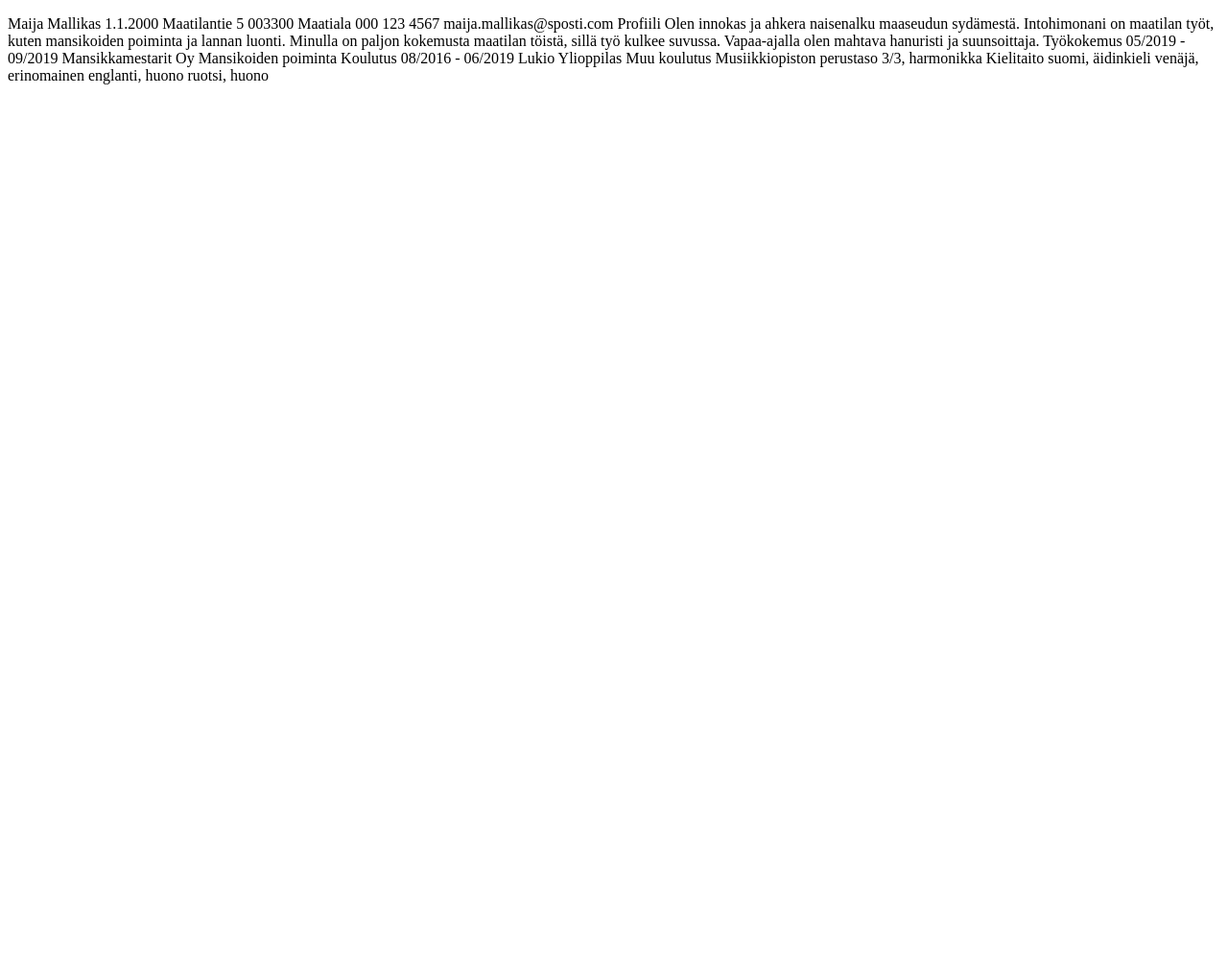
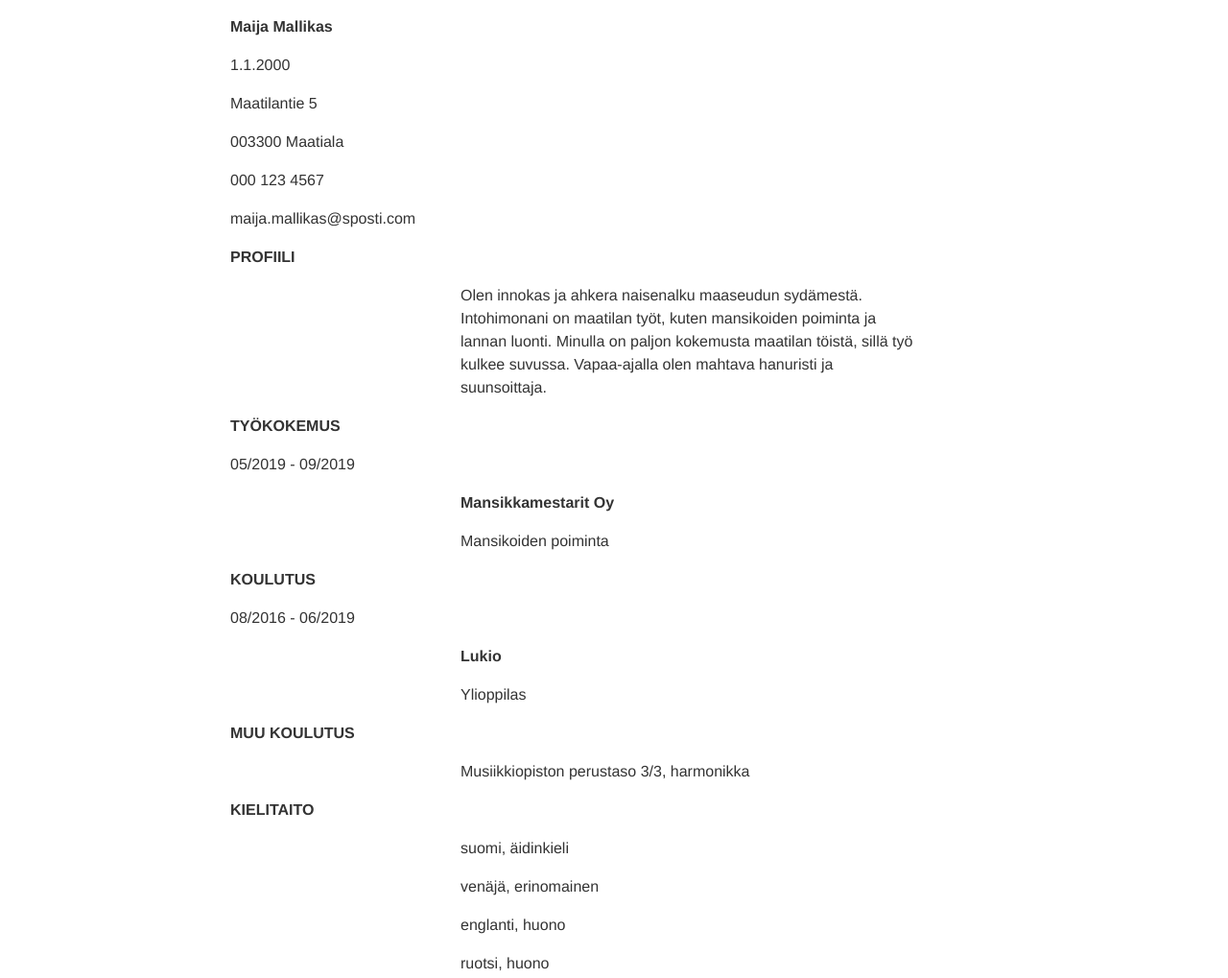
Before and after one commit to sronja/Ansioluettelo, a plain HTML site: page index.html in a window 1280 px wide. Shown: the whole page at 96% size. Before the commit the page ends 800 px from the top, so only its background shows below. Drawn offline with Linux system fonts and the light colour scheme; files whose address does not match are found by name.

Commit message:
Kolmas commit

```diff
--- a/index.html
+++ b/index.html
@@ -8,36 +8,36 @@
 </head>
 
 <body>
-    <p>Maija Mallikas
-        1.1.2000
-        Maatilantie 5
-        003300 Maatiala
-        000 123 4567
-        maija.mallikas@sposti.com
+    <p><strong>Maija Mallikas</strong></p>
+        <p>1.1.2000</p>
+        <p>Maatilantie 5</p>
+        <p>003300 Maatiala</p>
+        <p>000 123 4567</p>
+        <p>maija.mallikas@sposti.com</p>
 
-        Profiili
-                            Olen innokas ja ahkera naisenalku maaseudun sydämestä.
+        <p><strong class="vali">PROFIILI</strong></p>
+                            <p class="sis">Olen innokas ja ahkera naisenalku maaseudun sydämestä.
                             Intohimonani on maatilan työt, kuten mansikoiden poiminta ja lannan luonti.
                             Minulla on paljon kokemusta maatilan töistä, sillä
                             työ kulkee suvussa.
-                            Vapaa-ajalla olen mahtava hanuristi ja suunsoittaja.
+                            Vapaa-ajalla olen mahtava hanuristi ja suunsoittaja.</p>
 
-        Työkokemus
-        05/2019 - 09/2019   Mansikkamestarit Oy
-                            Mansikoiden poiminta
+        <p><strong class="vali">TYÖKOKEMUS</strong></p>
+        <p>05/2019 - 09/2019</p>   <p class="sis"><strong>Mansikkamestarit Oy</strong></p>
+                            <p class="sis">Mansikoiden poiminta</p>
 
-        Koulutus
-        08/2016 - 06/2019   Lukio
-                            Ylioppilas
+        <p><strong class="vali">KOULUTUS</strong></p>
+        <p>08/2016 - 06/2019</p>   <p class="sis"><strong>Lukio</strong></p>
+                            <p class="sis">Ylioppilas</p>
 
-        Muu koulutus
-                            Musiikkiopiston perustaso 3/3, harmonikka
+        <p><strong class="vali">MUU KOULUTUS</strong></p>
+                            <p class="sis">Musiikkiopiston perustaso 3/3, harmonikka</p>
 
-        Kielitaito
-                            suomi, äidinkieli
-                            venäjä, erinomainen
-                            englanti, huono
-                            ruotsi, huono
+        <p><strong class="vali">KIELITAITO</strong></p>
+                            <p class="sis">suomi, äidinkieli</p>
+                            <p class="sis">venäjä, erinomainen</p>
+                            <p class="sis">englanti, huono</p>
+                            <p class="sis">ruotsi, huono</p>
 
 
     </p>
--- a/style.css
+++ b/style.css
@@ -0,0 +1,15 @@
+body {
+    margin: 0 auto;
+    max-width: 50em;
+    font-family: 'Helvetica', 'Arial', sans-serif;
+    line-height: 1.5;
+
+    color: #333;
+}
+.vali {
+}
+.sis {
+    margin-left: 7.5em;
+    padding-left: 7.5em;
+    max-width: 30em;
+}
```
